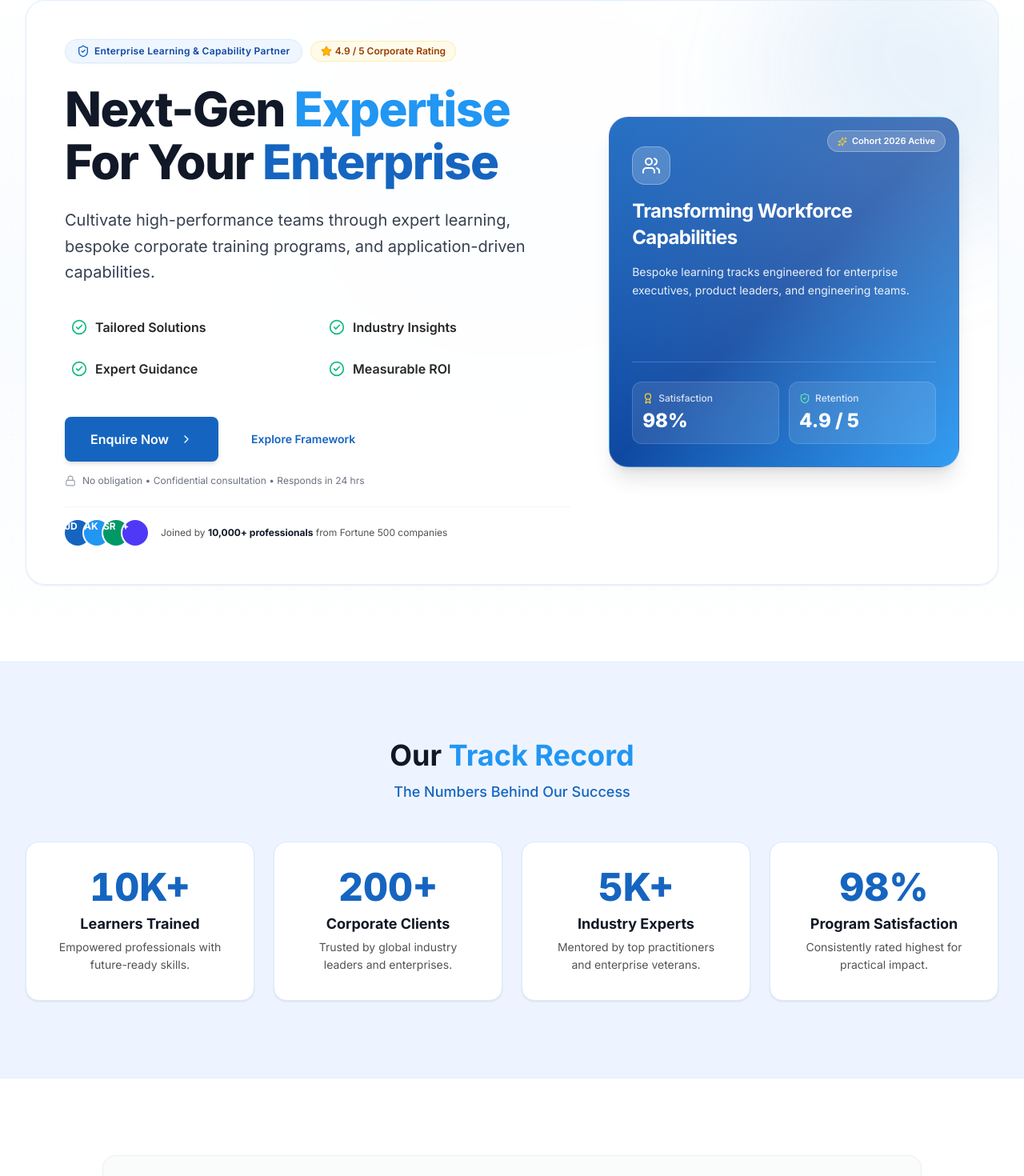
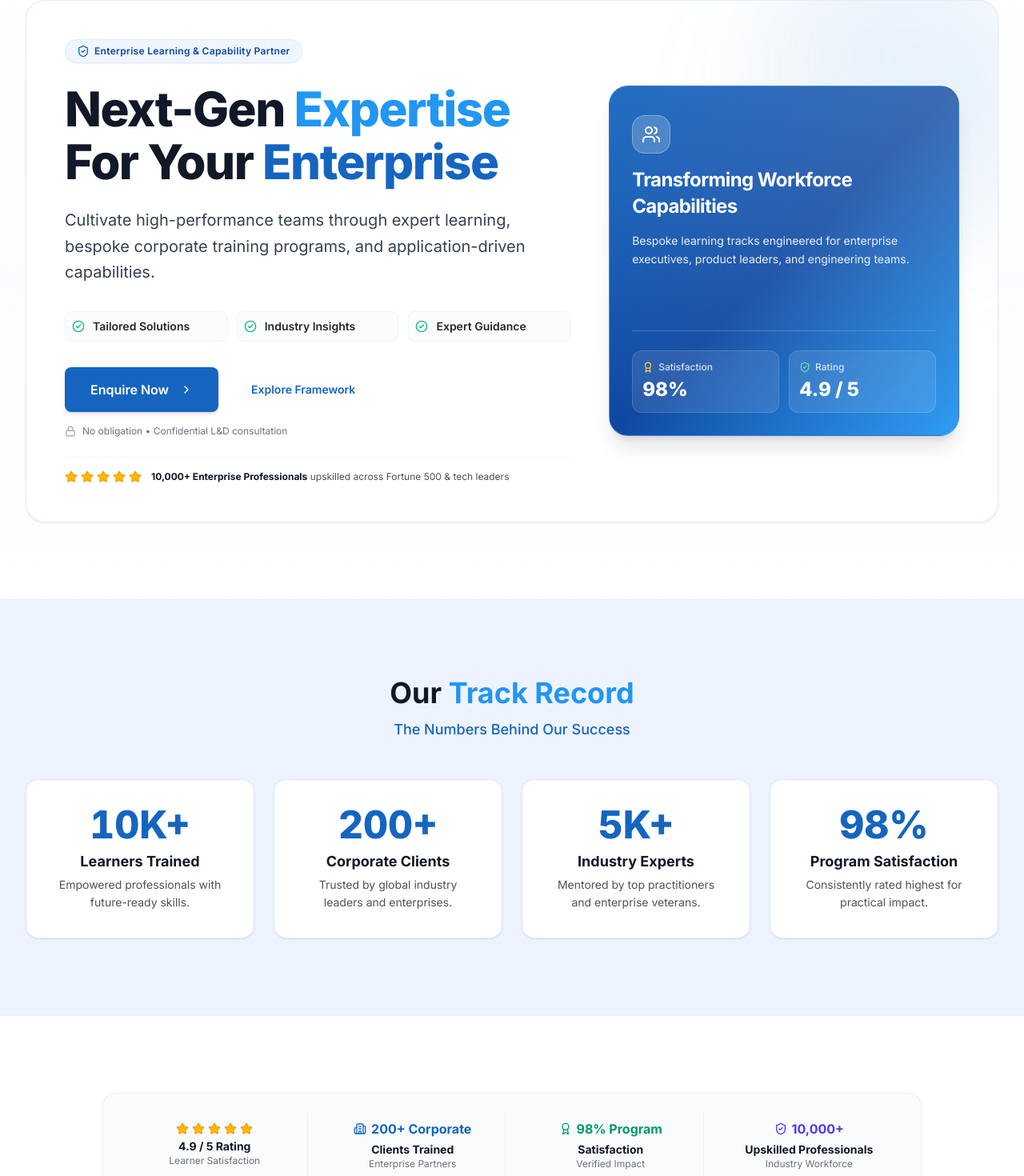
Before and after one commit to GarimaSingh207/accredian-enterprise-platform, a Next.js app: page / in a window 1280 px wide. Shown: the part 129-1599 px from the top of the page at 80% size. Built offline with nearby package versions, Linux system fonts and the light colour scheme.

Commit message:
fix: align hero checkmarks, trust metrics, and layout boundaries

```diff
--- a/components/sections/ClientsSection.tsx
+++ b/components/sections/ClientsSection.tsx
@@ -7,7 +7,7 @@ import { clients } from '@/data/clients';
 export function ClientsSection() {
   return (
     <SectionWrapper id="clients" className="bg-white border-b border-neutral-100 py-12 md:py-16">
-      {/* Trust Rating Bar Header */}
+      {/* Verified Trust Metrics Bar */}
       <div className="max-w-5xl mx-auto mb-10 p-4 md:p-6 bg-neutral-50/80 rounded-2xl border border-neutral-200/60 grid grid-cols-2 md:grid-cols-4 gap-4 text-center divide-x-0 md:divide-x divide-neutral-200/60">
         <div className="flex flex-col items-center justify-center p-2">
           <div className="flex items-center gap-1 text-amber-500 mb-1">
@@ -15,35 +15,35 @@ export function ClientsSection() {
               <Star key={i} className="w-4 h-4 fill-amber-400" />
             ))}
           </div>
-          <span className="text-sm font-bold text-neutral-900">4.9 / 5 Corporate Rating</span>
-          <span className="text-xs text-neutral-500">Based on 500+ Cohorts</span>
+          <span className="text-sm font-bold text-neutral-900">4.9 / 5 Rating</span>
+          <span className="text-xs text-neutral-500">Learner Satisfaction</span>
         </div>
 
         <div className="flex flex-col items-center justify-center p-2">
           <div className="flex items-center gap-1.5 text-primary-600 font-bold mb-1">
             <Building2 className="w-4 h-4 text-primary-600" />
-            <span>200+ Enterprise</span>
+            <span>200+ Corporate</span>
           </div>
-          <span className="text-sm font-bold text-neutral-900">Global Partners</span>
-          <span className="text-xs text-neutral-500">Fortune 500 & Startups</span>
+          <span className="text-sm font-bold text-neutral-900">Clients Trained</span>
+          <span className="text-xs text-neutral-500">Enterprise Partners</span>
         </div>
 
         <div className="flex flex-col items-center justify-center p-2">
           <div className="flex items-center gap-1.5 text-emerald-600 font-bold mb-1">
             <Award className="w-4 h-4 text-emerald-600" />
-            <span>98% Completion</span>
+            <span>98% Program</span>
           </div>
-          <span className="text-sm font-bold text-neutral-900">Retention Rate</span>
-          <span className="text-xs text-neutral-500">Verified Program ROI</span>
+          <span className="text-sm font-bold text-neutral-900">Satisfaction</span>
+          <span className="text-xs text-neutral-500">Verified Impact</span>
         </div>
 
         <div className="flex flex-col items-center justify-center p-2">
           <div className="flex items-center gap-1.5 text-indigo-600 font-bold mb-1">
             <ShieldCheck className="w-4 h-4 text-indigo-600" />
-            <span>ISO Certified</span>
+            <span>10,000+</span>
           </div>
-          <span className="text-sm font-bold text-neutral-900">Accredited Quality</span>
-          <span className="text-xs text-neutral-500">Global L&D Standards</span>
+          <span className="text-sm font-bold text-neutral-900">Upskilled Professionals</span>
+          <span className="text-xs text-neutral-500">Industry Workforce</span>
         </div>
       </div>
 
--- a/components/sections/HeroSection.tsx
+++ b/components/sections/HeroSection.tsx
@@ -9,7 +9,6 @@ import {
   Award,
   Star,
   Lock,
-  Sparkles,
 } from 'lucide-react';
 import { Button } from '@/components/ui/Button';
 import { Badge } from '@/components/ui/Badge';
@@ -21,14 +20,14 @@ export function HeroSection() {
   return (
     <section
       id="home"
-      className="relative pt-6 pb-16 md:pt-12 md:pb-24 overflow-hidden bg-gradient-to-b from-white via-primary-50/40 to-white"
+      className="relative pt-6 pb-16 md:pt-12 md:pb-24 overflow-hidden bg-gradient-to-b from-white via-primary-50/30 to-white"
     >
       {/* Background Decorative Mesh & Grids */}
       <div className="absolute inset-0 bg-[radial-gradient(#1565C0_1px,transparent_1px)] [background-size:32px_32px] opacity-[0.03] pointer-events-none" />
-      <div className="absolute top-1/4 left-1/2 -translate-x-1/2 -translate-y-1/2 w-[600px] h-[600px] bg-primary-200/25 rounded-full blur-3xl pointer-events-none" />
+      <div className="absolute top-1/4 left-1/2 -translate-x-1/2 -translate-y-1/2 w-[600px] h-[600px] bg-primary-200/20 rounded-full blur-3xl pointer-events-none" />
 
       <div className="max-w-7xl mx-auto px-4 md:px-6 lg:px-8 relative z-10">
-        <div className="bg-white/90 backdrop-blur-md border border-primary-100/80 rounded-3xl p-6 md:p-10 lg:p-12 shadow-card hover:shadow-card-hover transition-all duration-500 relative overflow-hidden">
+        <div className="bg-white border border-primary-100/80 rounded-3xl p-6 md:p-10 lg:p-12 shadow-card hover:shadow-card-hover transition-all duration-300 relative overflow-hidden">
           {/* Top Right Corner Accent Glow */}
           <div className="absolute top-0 right-0 -mt-16 -mr-16 w-96 h-96 bg-gradient-to-bl from-accent-500/10 via-primary-500/10 to-transparent rounded-full blur-3xl pointer-events-none" />
 
@@ -41,10 +40,6 @@ export function HeroSection() {
                   <ShieldCheck className="w-4 h-4 text-primary-600" />
                   Enterprise Learning & Capability Partner
                 </Badge>
-                <div className="inline-flex items-center gap-1 px-3 py-1 rounded-full bg-amber-50 text-amber-800 border border-amber-200/60 text-xs font-semibold">
-                  <Star className="w-3.5 h-3.5 fill-amber-400 text-amber-500" />
-                  <span>4.9 / 5 Corporate Rating</span>
-                </div>
               </div>
 
               {/* Display Headline */}
@@ -57,42 +52,36 @@ export function HeroSection() {
                 Cultivate high-performance teams through expert learning, bespoke corporate training programs, and application-driven capabilities.
               </p>
 
-              {/* Key Highlights Grid */}
-              <div className="grid grid-cols-1 sm:grid-cols-2 gap-3 pt-2">
-                <div className="flex items-center gap-2.5 p-2 rounded-lg hover:bg-neutral-50/80 transition-colors">
-                  <CheckCircle2 className="w-5 h-5 text-success-500 shrink-0" />
-                  <span className="text-sm md:text-base font-semibold text-neutral-800">
+              {/* Key Highlights Grid (Matching Reference Site Highlights) */}
+              <div className="grid grid-cols-1 sm:grid-cols-3 gap-3 pt-2">
+                <div className="flex items-center gap-2.5 p-2 rounded-lg bg-neutral-50/60 border border-neutral-100">
+                  <CheckCircle2 className="w-4 h-4 text-success-500 shrink-0" />
+                  <span className="text-xs md:text-sm font-semibold text-neutral-800">
                     Tailored Solutions
                   </span>
                 </div>
-                <div className="flex items-center gap-2.5 p-2 rounded-lg hover:bg-neutral-50/80 transition-colors">
-                  <CheckCircle2 className="w-5 h-5 text-success-500 shrink-0" />
-                  <span className="text-sm md:text-base font-semibold text-neutral-800">
+                <div className="flex items-center gap-2.5 p-2 rounded-lg bg-neutral-50/60 border border-neutral-100">
+                  <CheckCircle2 className="w-4 h-4 text-success-500 shrink-0" />
+                  <span className="text-xs md:text-sm font-semibold text-neutral-800">
                     Industry Insights
                   </span>
                 </div>
-                <div className="flex items-center gap-2.5 p-2 rounded-lg hover:bg-neutral-50/80 transition-colors">
-                  <CheckCircle2 className="w-5 h-5 text-success-500 shrink-0" />
-                  <span className="text-sm md:text-base font-semibold text-neutral-800">
+                <div className="flex items-center gap-2.5 p-2 rounded-lg bg-neutral-50/60 border border-neutral-100">
+                  <CheckCircle2 className="w-4 h-4 text-success-500 shrink-0" />
+                  <span className="text-xs md:text-sm font-semibold text-neutral-800">
                     Expert Guidance
-                  </span>
-                </div>
-                <div className="flex items-center gap-2.5 p-2 rounded-lg hover:bg-neutral-50/80 transition-colors">
-                  <CheckCircle2 className="w-5 h-5 text-success-500 shrink-0" />
-                  <span className="text-sm md:text-base font-semibold text-neutral-800">
-                    Measurable ROI
                   </span>
                 </div>
               </div>
 
               {/* CTA Group with Micro-copy */}
-              <div className="pt-4 space-y-3">
+              <div className="pt-2 space-y-3">
                 <div className="flex flex-col sm:flex-row items-stretch sm:items-center gap-4">
                   <Button
                     variant="primary"
                     size="lg"
                     onClick={openModal}
-                    className="shadow-md hover:shadow-lg hover:scale-[1.02] transition-all"
+                    className="shadow-md hover:shadow-lg transition-all"
                   >
                     Enquire Now
                     <ChevronRight className="w-4 h-4 ml-1" />
@@ -107,29 +96,20 @@ export function HeroSection() {
 
                 {/* Conversion Trust Micro-copy */}
                 <div className="flex items-center gap-2 text-xs text-neutral-500 pt-1">
-                  <Lock className="w-3.5 h-3.5 text-neutral-400" />
-                  <span>No obligation • Confidential consultation • Responds in 24 hrs</span>
+                  <Lock className="w-3.5 h-3.5 text-neutral-400 shrink-0" />
+                  <span>No obligation • Confidential L&D consultation</span>
                 </div>
               </div>
 
-              {/* Alumni Avatar Social Proof Bar */}
-              <div className="pt-4 border-t border-neutral-100 flex items-center gap-4">
-                <div className="flex -space-x-2 overflow-hidden">
-                  <div className="inline-block h-8 w-8 rounded-full ring-2 ring-white bg-primary-600 text-white text-xs font-bold flex items-center justify-center">
-                    JD
-                  </div>
-                  <div className="inline-block h-8 w-8 rounded-full ring-2 ring-white bg-accent-500 text-white text-xs font-bold flex items-center justify-center">
-                    AK
-                  </div>
-                  <div className="inline-block h-8 w-8 rounded-full ring-2 ring-white bg-emerald-600 text-white text-xs font-bold flex items-center justify-center">
-                    SR
-                  </div>
-                  <div className="inline-block h-8 w-8 rounded-full ring-2 ring-white bg-indigo-600 text-white text-xs font-bold flex items-center justify-center">
-                    +
-                  </div>
+              {/* Enterprise Learner Proof Bar (Contained cleanly inside left column) */}
+              <div className="pt-4 border-t border-neutral-100 flex flex-wrap items-center gap-3">
+                <div className="flex items-center gap-1 text-amber-500">
+                  {[...Array(5)].map((_, i) => (
+                    <Star key={i} className="w-4 h-4 fill-amber-400" />
+                  ))}
                 </div>
                 <div className="text-xs text-neutral-600">
-                  Joined by <strong className="text-neutral-900 font-bold">10,000+ professionals</strong> from Fortune 500 companies
+                  <strong className="text-neutral-900 font-bold">10,000+ Enterprise Professionals</strong> upskilled across Fortune 500 & tech leaders
                 </div>
               </div>
             </div>
@@ -138,13 +118,7 @@ export function HeroSection() {
             <div className="lg:col-span-5 relative flex items-center justify-center">
               <div className="relative w-full max-w-md aspect-4/3 sm:aspect-square bg-gradient-to-br from-primary-600 via-primary-700 to-accent-500 rounded-3xl p-7 text-white shadow-xl flex flex-col justify-between overflow-hidden group border border-white/20">
                 {/* Subtle Radial Glow */}
-                <div className="absolute inset-0 bg-[radial-gradient(circle_at_top_right,rgba(255,255,255,0.25),transparent)] pointer-events-none" />
-
-                {/* Floating Highlight Pill */}
-                <div className="absolute top-4 right-4 bg-white/20 backdrop-blur-md px-3 py-1 rounded-full text-[11px] font-semibold text-white border border-white/30 flex items-center gap-1.5 shadow-xs">
-                  <Sparkles className="w-3 h-3 text-amber-300" />
-                  Cohort 2026 Active
-                </div>
+                <div className="absolute inset-0 bg-[radial-gradient(circle_at_top_right,rgba(255,255,255,0.2),transparent)] pointer-events-none" />
 
                 <div className="relative z-10 space-y-4 pt-2">
                   <div className="w-12 h-12 rounded-2xl bg-white/20 backdrop-blur-md flex items-center justify-center border border-white/30 shadow-xs">
@@ -169,7 +143,7 @@ export function HeroSection() {
                   <div className="bg-white/10 backdrop-blur-md rounded-xl p-3 border border-white/15">
                     <div className="flex items-center gap-1.5 text-xs text-white/80 font-medium">
                       <ShieldCheck className="w-3.5 h-3.5 text-emerald-300" />
-                      Retention
+                      Rating
                     </div>
                     <div className="text-2xl font-extrabold text-white mt-1">4.9 / 5</div>
                   </div>
```
